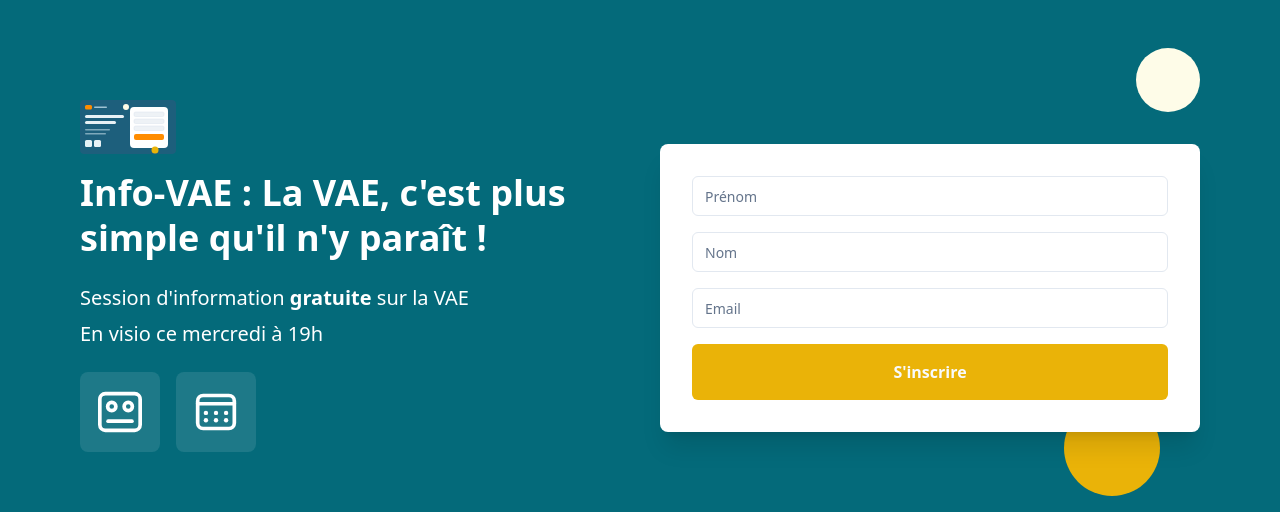
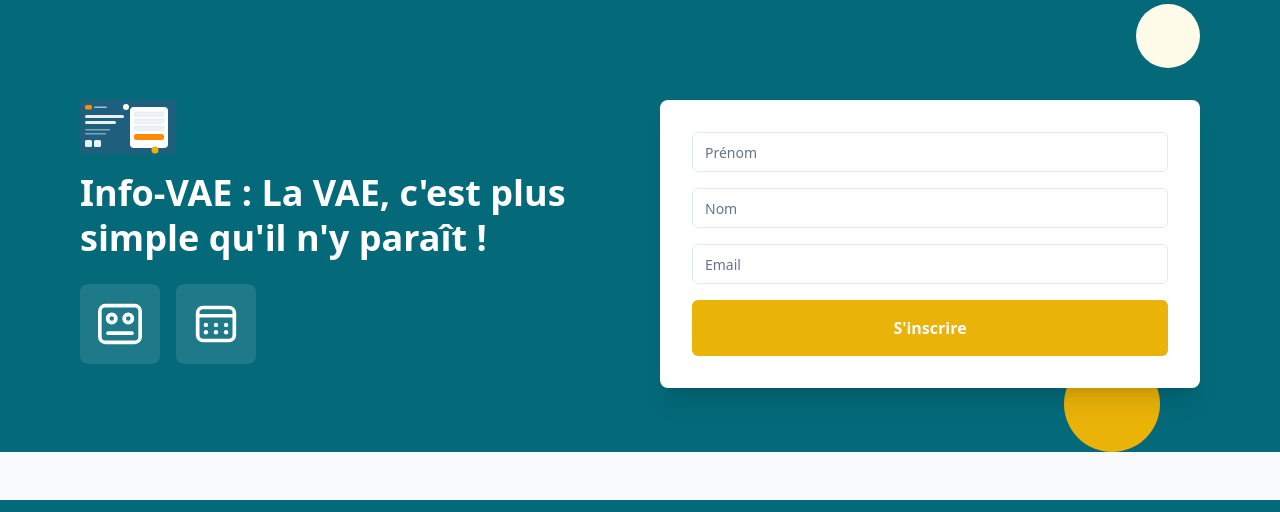
Before and after one commit to Dokatel01/info-VAE, an Astro site: page / in a window 1280 px wide. Shown: the part 1891-2403 px from the top of the page. Built offline with nearby package versions, Linux system fonts and the light colour scheme; Astro itself is replaced by a stand-in of ours.

Commit message:
Comment out session information paragraphs
Commented out the information paragraphs for the session.

```diff
--- a/src/components/InfoSession.astro
+++ b/src/components/InfoSession.astro
@@ -10,8 +10,8 @@ import Icon from './Icon.astro';
       <!-- Vignette PROVISOIRE (96 × 54 px) : à remplacer par l'image définitive -->
       <img class="info-session__thumb" src="/images/session-vignette.svg" alt="" width="96" height="54" />
       <h2 class="info-session__title">Info-VAE : La VAE, c'est plus simple qu'il n'y paraît !</h2>
-      <p class="info-session__text">Session d'information <strong>gratuite</strong> sur la VAE</p>
-      <p class="info-session__text">En visio ce mercredi à 19h</p>
+      <!-- <p class="info-session__text">Session d'information <strong>gratuite</strong> sur la VAE</p> -->
+      <!-- <p class="info-session__text">En visio ce mercredi à 19h</p> -->
       <div class="info-session__icons" aria-hidden="true">
         <span class="info-session__icon"><Icon name="webcam" size={44} /></span>
         <span class="info-session__icon"><Icon name="calendar" size={44} /></span>
```
